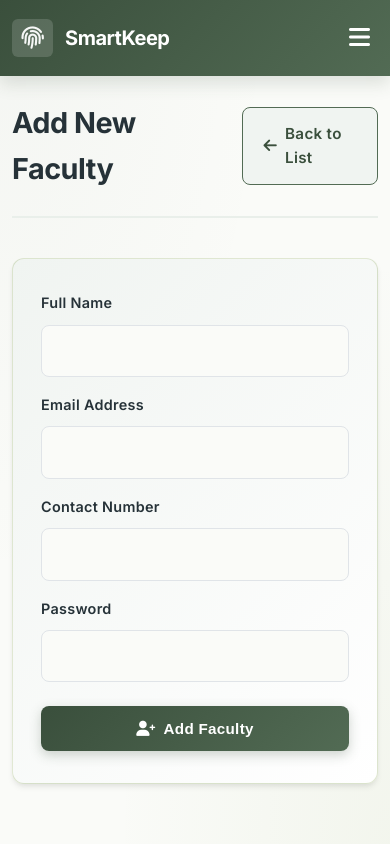
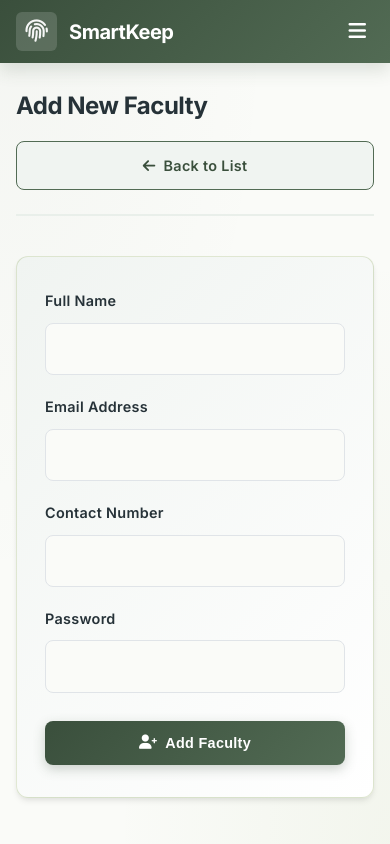
Before and after one commit to jv122/biometric-attendance-system, a Flask app: page /add_faculty in a window 390 px wide. Run offline with Flask 3, Linux system fonts and the light colour scheme; the visitor is signed in with stand-in values (Sample User, id 1); data comes from the database, SQL or seed files in the repository; some libraries are stand-ins or nearby versions.

Commit message:
Implement mobile responsiveness and sanitize inputs

```diff
--- a/biometric-attendance-system/app.py
+++ b/biometric-attendance-system/app.py
@@ -418,8 +418,8 @@ def add_faculty():
 
     if request.method == 'POST':
         name = request.form.get('name')
-        email = request.form.get('email')
-        password = request.form.get('password')
+        email = request.form.get('email').strip().lower()
+        password = request.form.get('password').strip()
         contact_no = request.form.get('contact_no')
 
         if not all([name, email, password, contact_no]):
--- /dev/null
+++ b/biometric-attendance-system/static/css/responsive.css
@@ -0,0 +1,168 @@
+/* --- Mobile Responsiveness --- */
+
+/* Tablets & Mobile Devices (< 768px) */
+@media screen and (max-width: 768px) {
+
+    /* Layout */
+    .container {
+        padding: 0 1rem;
+    }
+
+    .main-content {
+        padding: 1.5rem 0;
+    }
+
+    .page-header {
+        flex-direction: column;
+        align-items: flex-start;
+        gap: 1rem;
+    }
+
+    .section-actions {
+        width: 100%;
+    }
+
+    .section-actions .btn {
+        flex: 1;
+    }
+
+    /* Navbar - Hamburger Menu */
+    .navbar {
+        padding: 0.75rem 0;
+    }
+
+    .nav-toggle {
+        display: block; /* Make sure this is visible on mobile */
+        background: transparent;
+        border: none;
+        color: white;
+        font-size: 1.25rem;
+        cursor: pointer;
+        padding: 0.5rem;
+    }
+
+    .nav-links {
+        display: none; /* Hidden by default */
+        width: 100%;
+        flex-direction: column;
+        align-items: flex-start;
+        padding-top: 1rem;
+        margin-top: 1rem;
+        border-top: 1px solid rgba(255, 255, 255, 0.1);
+        gap: 0;
+    }
+
+    .nav-links.active {
+        display: flex; /* Shown when toggled */
+    }
+
+    .nav-link {
+        width: 100%;
+        padding: 0.75rem 0;
+        border-radius: 0;
+    }
+
+    .nav-link::before {
+        display: none; /* Remove underline effect on mobile */
+    }
+
+    .user-profile {
+        margin-left: 0;
+        padding-left: 0;
+        border-left: none;
+        margin-top: 1rem;
+        padding-top: 1rem;
+        border-top: 1px solid rgba(255, 255, 255, 0.1);
+        width: 100%;
+        justify-content: space-between;
+    }
+
+    /* Login Page */
+    .login-split {
+        grid-template-columns: 1fr;
+        min-height: auto;
+    }
+
+    .login-brand {
+        padding: 3rem 1.5rem;
+        min-height: 200px;
+    }
+
+    .login-panel {
+        padding: 2rem 1.5rem;
+    }
+
+    .login-card {
+        padding: 1.5rem;
+        box-shadow: none; /* Simplify for mobile */
+        border: none;
+        background: transparent;
+    }
+
+    /* Dashboard & Grids */
+    .dashboard-grid {
+        grid-template-columns: 1fr; /* Stack cards */
+        gap: 1rem;
+    }
+
+    .stat-card {
+        padding: 1.5rem;
+    }
+
+    .stat-value {
+        font-size: 2rem;
+    }
+
+    /* Forms */
+    .form-group {
+        margin-bottom: 1.25rem;
+    }
+
+    .login-header h2 {
+        font-size: 1.5rem;
+    }
+
+    /* Tables - Horizontal Scroll */
+    .table-container {
+        border-radius: var(--radius-sm);
+    }
+
+    .table-responsive {
+        display: block;
+        width: 100%;
+        overflow-x: auto;
+        -webkit-overflow-scrolling: touch;
+    }
+
+    .table th, .table td {
+        padding: 0.75rem 1rem;
+        white-space: nowrap; /* Prevent wrapping implies scrolling */
+    }
+
+    /* Attendance Camera */
+    .camera-box {
+        border-width: 3px;
+    }
+}
+
+/* Small Mobile Devices (< 480px) */
+@media screen and (max-width: 480px) {
+    .section-title {
+        font-size: 1.5rem;
+    }
+
+    .btn {
+        padding: 0.75rem 1.25rem;
+        font-size: 0.9rem;
+        width: 100%; /* Full width buttons */
+    }
+
+    .nav-brand {
+        font-size: 1.25rem;
+    }
+
+    .modal {
+        padding: 1.5rem;
+        border-radius: var(--radius-md);
+    }
+}
--- a/biometric-attendance-system/static/css/style.css
+++ b/biometric-attendance-system/static/css/style.css
@@ -107,6 +107,15 @@ ul {
     z-index: 1000;
     padding: 1rem 0;
     transition: all 0.3s ease;
+}
+
+.nav-toggle {
+    display: none;
+    color: white;
+    font-size: 1.5rem;
+    background: transparent;
+    border: none;
+    cursor: pointer;
 }
 
 .nav-container {
@@ -844,6 +853,7 @@ textarea {
 
 /* Tablet and below (768px) */
 @media (max-width: 768px) {
+
     /* Container padding */
     .container {
         padding: 0 1rem;
@@ -930,13 +940,15 @@ textarea {
 
     /* Forms */
     .form-control {
-        font-size: 16px; /* Prevents zoom on iOS */
+        font-size: 16px;
+        /* Prevents zoom on iOS */
     }
 
     /* Buttons - Larger touch targets */
     .btn {
         padding: 0.875rem 1.25rem;
-        min-height: 44px; /* iOS recommended touch target */
+        min-height: 44px;
+        /* iOS recommended touch target */
     }
 
     .btn-icon {
@@ -977,6 +989,7 @@ textarea {
 
 /* Mobile phones (480px and below) */
 @media (max-width: 480px) {
+
     /* Even smaller padding */
     .container {
         padding: 0 0.75rem;
@@ -1039,6 +1052,7 @@ textarea {
 
 /* Touch device optimizations */
 @media (hover: none) and (pointer: coarse) {
+
     /* Larger touch targets */
     .btn,
     .nav-link,
--- a/biometric-attendance-system/templates/base.html
+++ b/biometric-attendance-system/templates/base.html
@@ -14,6 +14,7 @@
     <link rel="stylesheet" href="{{ url_for('static', filename='css/style.css') }}">
     <link rel="stylesheet" href="{{ url_for('static', filename='css/enhanced.css') }}">
     <link rel="stylesheet" href="https://cdnjs.cloudflare.com/ajax/libs/font-awesome/6.0.0/css/all.min.css">
+    <link rel="stylesheet" href="{{ url_for('static', filename='css/responsive.css') }}">
     <style>
         .icon {
             margin-right: 0.5rem;
```
